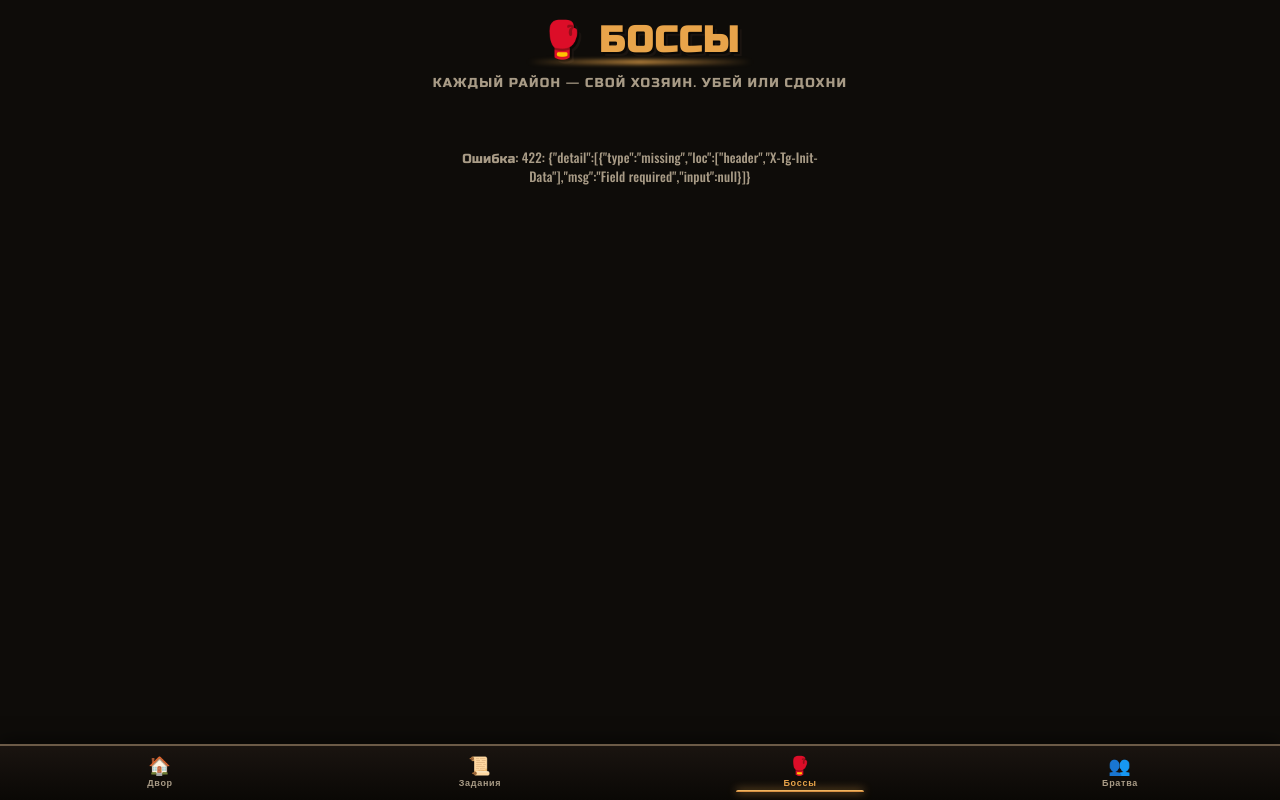
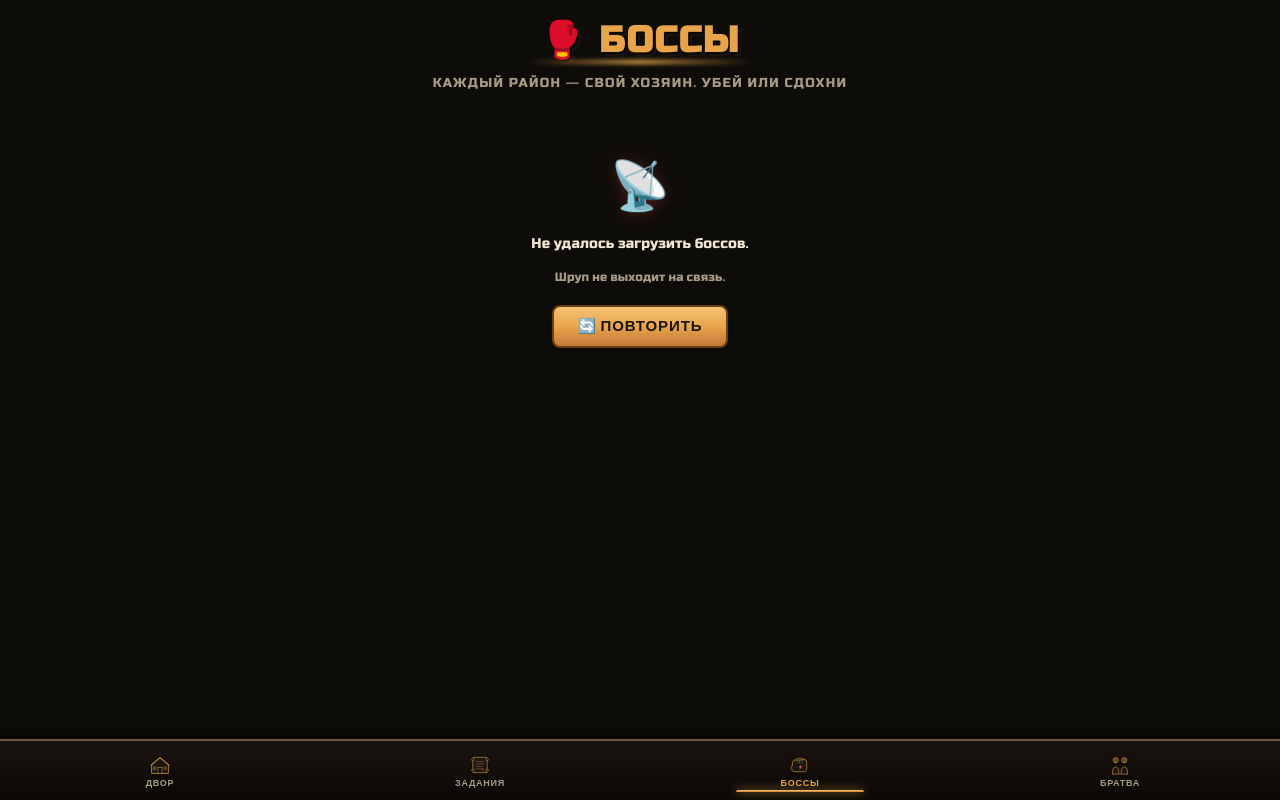
Before and after one commit to Byrja/gopnik, a FastAPI app: page /bosses in a window 1280 px wide. Run offline with FastAPI, Linux system fonts and the light colour scheme; parts of the project's set-up code (start-up, migrations or seed data) failed here and were passed over; some libraries are stand-ins or nearby versions.

Commit message:
polish(webapp): error/empty/skeleton states + SVG icons + resource bar accents
- Added money.svg, star.svg, energy.svg replacing emoji (iOS/Android consistency)
- Added nav-dvor/quests/bosses/clan.svg replacing 🏠📜🥊👥 in bottom-nav
- Reworked training.svg: кулак → гантель (semantic clarity)
- Bottom-nav lifted out of .dvor-app (clean structure, fixed positioning)
- .coin cards: color-coded top accent (green/gold/light-gold)
- .action-tile-cost: colored stat rewards (orange 💪, blue 🗣, light-gold ⚡)
- XP-bar: 6px→10px + glow + inset shadow
- WЫНОСЛ.→ВЫНОСЛ (drop dot)
- ECON strip: defaults to 0₽ instead of '—', null-safe in JS
- Чайная: '750₽ → +30⚡' (visible amount)
- New utilities: showErrorState/showEmptyState/showSkeleton + .retry-btn
- Applied to 8 loaders: rating, profile, districts, quests (×3), clan, achievements, battle, bosses, boss modal
- Humorous error messages in game tone ('Шруп не дозвонился до пацанов')
- CSS animations: error-bob, skeleton-shimmer+pulse

```diff
--- a/webapp/static/app.js
+++ b/webapp/static/app.js
@@ -234,11 +234,13 @@ function renderMe(p) {
 // ---------------------------------------------------------------------------
 async function loadRating() {
     const list = document.getElementById('rating-list');
+    if (!list) return;
+    showSkeleton(list, 5);
     try {
         const data = await api('/api/rating?limit=50');
         const entries = data.entries || [];
         if (entries.length === 0) {
-            list.innerHTML = '<div class="empty">Тут пока никого. Будь первым — загляни в ⚡ Дела.</div>';
+            showEmptyState(list, 'Тут пока никого.', 'Будь первым — загляни в ⚡ Дела.', '🥇');
             return;
         }
         list.innerHTML = entries.map((e, i) => {
@@ -260,7 +262,7 @@ async function loadRating() {
             `;
         }).join('');
     } catch (e) {
-        list.innerHTML = '<div class="empty">Не удалось загрузить рейтинг. Открой из Telegram.</div>';
+        showErrorState(list, 'Не удалось загрузить рейтинг.', 'Шрупу не удаётся дозвониться до братвы.', loadRating, '📡');
         console.error('loadRating:', e);
     }
 }
@@ -273,13 +275,14 @@ let myProfile = null;
 async function loadProfile() {
     const root = document.getElementById('profile');
     if (!root) return;
+    showSkeleton(root, 3);
     try {
         const p = await api('/api/me');
         myProfile = p;
         renderProfile(p);
         loadDistricts();
     } catch (e) {
-        root.innerHTML = '<div class="empty">Не удалось загрузить профиль. Открой из Telegram.</div>';
+        showErrorState(root, 'Не удалось загрузить профиль.', 'Проверь интернет или зайди через Telegram.', loadProfile, '👤');
         console.error('loadProfile:', e);
     }
 }
@@ -287,9 +290,14 @@ async function loadProfile() {
 async function loadDistricts() {
     const root = document.getElementById('district-list');
     if (!root) return;
+    showSkeleton(root, 4);
     try {
         const data = await api('/api/districts');
         const list = data.districts || [];
+        if (list.length === 0) {
+            showEmptyState(root, 'Районов пока нет.', 'Скоро добавятся.', '🗺');
+            return;
+        }
         const current = myProfile ? myProfile.district_code : '';
         const money = myProfile ? myProfile.money : 0;
         root.innerHTML = list.map(d => {
@@ -325,7 +333,7 @@ async function loadDistricts() {
             });
         });
     } catch (e) {
-        root.innerHTML = '<div class="empty">Не удалось загрузить районы.</div>';
+        showErrorState(root, 'Не удалось загрузить районы.', 'Попробуй ещё раз.', loadDistricts, '🗺');
         console.error('loadDistricts:', e);
     }
 }
@@ -338,13 +346,13 @@ function updateDvorHeader(p) {
     const status = document.getElementById('me-status');
     if (status) status.textContent = (p.status_name || 'УЛИЧНЫЙ АВТОРИТЕТ').toUpperCase();
     const money = document.getElementById('me-money');
-    if (money) money.textContent = formatNum(p.money);
+    if (money) money.textContent = formatNum(p.money || 0);
     const rating = document.getElementById('me-rating');
-    if (rating) rating.textContent = p.rating;
+    if (rating) rating.textContent = p.rating || 0;
     const energy = document.getElementById('me-energy');
-    if (energy) energy.textContent = `${p.energy}/${p.energy_max}`;
+    if (energy) energy.textContent = `${p.energy || 0}/${p.energy_max || 100}`;
     const lvl = document.getElementById('me-level');
-    if (lvl) lvl.textContent = Math.max(1, 1 + Math.floor(p.rating / 100));
+    if (lvl) lvl.textContent = Math.max(1, 1 + Math.floor((p.rating || 0) / 100));
     // Статы
     const set = (id, val) => { const el = document.getElementById(id); if (el) el.textContent = val; };
     set('stat-strength', p.strength);
@@ -353,11 +361,11 @@ function updateDvorHeader(p) {
     set('stat-bazar', p.bazar);
     // Эконом
     const bal = document.getElementById('econ-balance');
-    if (bal) bal.textContent = formatNum(p.money) + '₽';
+    if (bal) bal.textContent = formatNum(p.money || 0) + '₽';
     const inc = document.getElementById('econ-income');
-    if (inc) inc.textContent = formatNum(p.rating * 12) + '₽';
+    if (inc) inc.textContent = formatNum((p.rating || 0) * 12) + '₽/ч';
     // XP прогресс
-    const curXp = p.rating % 100;
+    const curXp = (p.rating || 0) % 100;
     const xpFill = document.getElementById('me-xp-fill');
     if (xpFill) xpFill.style.width = curXp + '%';
     const xpText = document.getElementById('me-xp-text');
@@ -372,7 +380,7 @@ function updateDvorHeader(p) {
     // Движение — отключаем если мало энергии
     const dv = document.getElementById('btn-dvizhenie');
     if (dv) {
-        if (p.energy < 15) {
+        if ((p.energy || 0) < 15) {
             dv.style.opacity = '0.5';
             dv.disabled = true;
         } else {
@@ -387,6 +395,75 @@ function formatNum(n) {
     if (n >= 1000000) return (n / 1000000).toFixed(1) + 'M';
     if (n >= 10000) return (n / 1000).toFixed(1) + 'K';
     return n.toString();
+}
+
+// ---------------------------------------------------------------------------
+// Error / Empty / Skeleton — единый API для всех страниц
+// ---------------------------------------------------------------------------
+
+/**
+ * Показать error-state с кнопкой «Повторить».
+ * @param {HTMLElement|string} container — DOM-элемент или его id
+ * @param {string} message — основное сообщение
+ * @param {string} sub — пояснение (опц.)
+ * @param {function} onRetry — колбэк при клике на «Повторить»
+ * @param {string} ico — эмодзи (опц., дефолт 🚧)
+ */
+function showErrorState(container, message, sub = '', onRetry = null, ico = '🚧') {
+    const el = typeof container === 'string' ? document.getElementById(container) : container;
+    if (!el) return;
+    el.innerHTML = `
+        <div class="error-state">
+            <span class="error-state-ico">${escapeHtml(ico)}</span>
+            <div class="error-state-msg">${escapeHtml(message)}</div>
+            ${sub ? `<div class="error-state-sub">${escapeHtml(sub)}</div>` : ''}
+            ${onRetry ? `<button class="retry-btn" data-retry>Повторить</button>` : ''}
+        </div>
+    `;
+    if (onRetry) {
+        el.querySelector('[data-retry]')?.addEventListener('click', () => {
+            haptic('light');
+            onRetry();
+        });
+    }
+}
+
+/**
+ * Показать empty-state (когда данных просто нет, не ошибка).
+ */
+function showEmptyState(container, message, sub = '', ico = '📭') {
+    const el = typeof container === 'string' ? document.getElementById(container) : container;
+    if (!el) return;
+    el.innerHTML = `
+        <div class="empty-state">
+            <span class="empty-state-ico">${escapeHtml(ico)}</span>
+            <div class="empty-state-msg">${escapeHtml(message)}</div>
+            ${sub ? `<div class="empty-state-sub">${escapeHtml(sub)}</div>` : ''}
+        </div>
+    `;
+}
+
+/**
+ * Показать skeleton-плейсхолдер (карточка-силуэт).
+ * @param {HTMLElement|string} container
+ * @param {number} count — сколько карточек показать
+ */
+function showSkeleton(container, count = 3) {
+    const el = typeof container === 'string' ? document.getElementById(container) : container;
+    if (!el) return;
+    let html = '';
+    for (let i = 0; i < count; i++) {
+        html += `
+            <div class="skeleton-card">
+                <div class="skeleton skeleton-avatar"></div>
+                <div style="flex:1">
+                    <div class="skeleton skeleton-line medium"></div>
+                    <div class="skeleton skeleton-line short"></div>
+                </div>
+            </div>
+        `;
+    }
+    el.innerHTML = html;
 }
 
 // Главный экран — Двор
@@ -656,30 +733,32 @@ async function loadQuests() {
     const completedList = document.getElementById('completed-list');
     if (!activeList) return;
 
+    showSkeleton(activeList, 2);
     try {
         const data = await api('/api/quest/active');
         const quests = data.quests || [];
         if (quests.length === 0) {
-            activeList.innerHTML = '<div class="empty">Нет активных заданий. Иди в ⚡ Дела.</div>';
+            showEmptyState(activeList, 'Нет активных заданий.', 'Иди в ⚡ Дела — накопи опыт и бабки, потом вернёшься за наградой.', '📋');
         } else {
             activeList.innerHTML = quests.map(renderQuestCard).join('');
             bindQuestClaim();
         }
     } catch (e) {
-        activeList.innerHTML = '<div class="empty">Не удалось загрузить задания.</div>';
+        showErrorState(activeList, 'Не удалось загрузить задания.', 'Шруп не нашёл никого с работёнкой.', () => loadQuests(true), '📡');
         console.error('loadQuests active:', e);
     }
 
+    showSkeleton(completedList, 1);
     try {
         const data = await api('/api/quest/completed');
         const quests = data.quests || [];
         if (quests.length === 0) {
-            completedList.innerHTML = '<div class="empty">Пока ничего не сделал.</div>';
+            showEmptyState(completedList, 'Пока ничего не сделал.', 'Выполняй задания — здесь будет история твоих побед.', '🏆');
         } else {
             completedList.innerHTML = quests.map(r => renderQuestCard({...r, progress_pct: 100, current: r.target || 1, target: r.target || 1, completed: true, claimed: true})).join('');
         }
     } catch (e) {
-        completedList.innerHTML = '<div class="empty">Не удалось загрузить историю.</div>';
+        showErrorState(completedList, 'Не удалось загрузить историю.', 'Попробуй позже.', () => loadQuests(true), '📡');
         console.error('loadQuests completed:', e);
     }
 }
@@ -755,10 +834,11 @@ function bindQuestTabs() {
 function loadLockedQuests() {
     const lockedList = document.getElementById('locked-list');
     if (!lockedList) return;
+    showSkeleton(lockedList, 1);
     api('/api/quest/locked').then(data => {
         const quests = data.quests || [];
         if (quests.length === 0) {
-            lockedList.innerHTML = '<div class="empty">Скоро появятся новые задания.</div>';
+            showEmptyState(lockedList, 'Скоро появятся новые задания.', 'Качай левел и открывай новые.', '🔒');
             return;
         }
         const lockedIcons = { 'Свои люди': '👥', 'Чёрная машина': '🚗', 'Турникмен': '💪', 'Базарный': '🗣', 'Крыша района': '🏠', 'Дело века': '💰' };
@@ -789,7 +869,7 @@ function loadLockedQuests() {
             `;
         }).join('');
     }).catch(e => {
-        lockedList.innerHTML = '<div class="empty">Не удалось загрузить.</div>';
+        showErrorState(lockedList, 'Не удалось загрузить.', 'Попробуй позже.', loadLockedQuests, '📡');
         console.error('loadLockedQuests:', e);
     });
 }
@@ -801,13 +881,13 @@ function loadLockedQuests() {
 async function loadClan() {
     const root = document.getElementById('clan-root');
     if (!root) return;
-    root.innerHTML = '<div class="loader">Тащим братву...</div>';
+    showSkeleton(root, 3);
     try {
         const myData = await api('/api/clan/my');
         const lbData = await api('/api/clan/leaderboard?limit=10');
         renderClan(myData.clan, lbData.clans || []);
     } catch (e) {
-        root.innerHTML = '<div class="empty">Не удалось загрузить братву. Открой из Telegram.</div>';
+        showErrorState(root, 'Не удалось загрузить братву.', 'Шруп не дозвонился до пацанов.', loadClan, '📡');
         console.error('loadClan:', e);
     }
 }
@@ -911,12 +991,12 @@ function roleLabel(role) {
 async function loadAchievements() {
     const root = document.getElementById('achievements-list');
     if (!root) return;
-    root.innerHTML = '<div class="loader">Тащим ачивки...</div>';
+    showSkeleton(root, 4);
     try {
         const data = await api('/api/achievements');
         const items = data.items || [];
         if (items.length === 0) {
-            root.innerHTML = '<div class="empty">Ачивок пока нет.</div>';
+            showEmptyState(root, 'Ачивок пока нет.', 'Скоро появятся первые достижения.', '🏆');
             return;
         }
         const unlocked = items.filter(a => a.unlocked);
@@ -929,7 +1009,7 @@ async function loadAchievements() {
             ${locked.map(renderAchievement).join('')}
         `;
     } catch (e) {
-        root.innerHTML = '<div class="empty">Не удалось загрузить ачивки. Открой из Telegram.</div>';
+        showErrorState(root, 'Не удалось загрузить ачивки.', 'Попробуй позже.', loadAchievements, '🏆');
         console.error('loadAchievements:', e);
     }
 }
@@ -968,12 +1048,12 @@ async function loadBattle() {
             battle = await api('/api/battle/last');
         }
     } catch (e) {
-        versions.innerHTML = '<div class="empty">Не удалось загрузить бой. <a href="/profile">В профиль</a></div>';
+        showErrorState(versions, 'Не удалось загрузить бой.', 'Попробуй ещё раз.', () => loadBattle(), '🥊');
         return;
     }
 
     if (!battle) {
-        versions.innerHTML = '<div class="empty">Нет боёв. Гопни кого-нибудь!</div>';
+        showEmptyState(versions, 'Нет боёв.', 'Гопни кого-нибудь из Двора → ⚔ ДВИЖЕНИЕ.', '🥊');
         return;
     }
 
--- a/webapp/static/style.css
+++ b/webapp/static/style.css
@@ -504,8 +528,20 @@ a { color: inherit; text-decoration: none; }
     font-weight: 900;
     line-height: 1.05;
     letter-spacing: 0.06em;
-    transition: color 0.15s;
+    transition: color 0.15s, transform 0.1s, opacity 0.15s;
     position: relative;
+    -webkit-tap-highlight-color: transparent;
+}
+.nav-item:active {
+    transform: scale(0.92);
+    opacity: 0.6;
+}
+.nav-item .nav-ico {
+    display: block;
+    margin: 0 auto 2px;
+    width: 24px;
+    height: 24px;
+    filter: drop-shadow(0 1px 2px rgba(0,0,0,0.5));
 }
 .nav-item span {
     display: block;
@@ -1262,3 +1298,114 @@ a { color: inherit; text-decoration: none; }
     text-decoration: none;
     font-weight: 900;
 }
+
+/* === ERROR STATE === */
+.error-state {
+    text-align: center;
+    padding: 40px 20px;
+    color: var(--fg-mute);
+}
+.error-state-ico {
+    font-size: 48px;
+    margin-bottom: 12px;
+    display: block;
+    filter: drop-shadow(0 2px 8px rgba(208,69,69,0.3));
+    animation: error-bob 2s ease-in-out infinite;
+}
+@keyframes error-bob {
+    0%, 100% { transform: translateY(0); }
+    50% { transform: translateY(-4px); }
+}
+.error-state-msg {
+    font-size: 14px;
+    line-height: 1.4;
+    margin-bottom: 16px;
+    color: var(--fg);
+}
+.error-state-sub {
+    font-size: 12px;
+    color: var(--fg-mute);
+    margin-bottom: 20px;
+}
+.retry-btn {
+    background: var(--gold);
+    border: 2px solid #6a4010;
+    border-radius: var(--radius-sm);
+    padding: 10px 24px;
+    color: #1a1410;
+    font-family: "Bebas Neue", sans-serif;
+    font-size: 15px;
+    font-weight: 900;
+    letter-spacing: 0.06em;
+    cursor: pointer;
+    text-transform: uppercase;
+    box-shadow: 0 3px 0 #0a0805;
+    transition: transform 0.1s, box-shadow 0.1s;
+}
+.retry-btn:active {
+    transform: translateY(2px);
+    box-shadow: 0 1px 0 #0a0805;
+}
+.retry-btn::before { content: '🔄 '; }
+
+/* === EMPTY STATE === */
+.empty-state {
+    text-align: center;
+    padding: 40px 20px;
+    color: var(--fg-mute);
+}
+.empty-state-ico {
+    font-size: 48px;
+    margin-bottom: 12px;
+    display: block;
+    opacity: 0.6;
+}
+.empty-state-msg {
+    font-size: 14px;
+    line-height: 1.4;
+    margin-bottom: 8px;
+    color: var(--fg);
+}
+.empty-state-sub {
+    font-size: 12px;
+    color: var(--fg-mute);
+}
+
+/* === SKELETON === */
+@keyframes skeleton-pulse {
+    0%, 100% { opacity: 0.6; }
+    50% { opacity: 1. }
+}
+.skeleton {
+    background: linear-gradient(90deg, var(--bg-card) 0%, var(--bg-card-2) 50%, var(--bg-card) 100%);
+    background-size: 200% 100%;
+    animation: skeleton-shimmer 1.5s ease-in-out infinite, skeleton-pulse 1.5s ease-in-out infinite;
+    border-radius: var(--radius-sm);
+    border: 1px solid var(--border);
+}
+@keyframes skeleton-shimmer {
+    0% { background-position: 200% 0; }
+    100% { background-position: -200% 0; }
+}
+.skeleton-card {
+    background: var(--metal);
+    border: 1.5px solid var(--border);
+    border-radius: var(--radius);
+    padding: 14px;
+    margin-bottom: 10px;
+    display: flex;
+    gap: 12px;
+    align-items: center;
+}
+.skeleton-avatar {
+    width: 56px;
+    height: 56px;
+    border-radius: 50%;
+}
+.skeleton-line {
+    height: 12px;
+    margin-bottom: 6px;
+}
+.skeleton-line.short { width: 40%; }
+.skeleton-line.medium { width: 70%; }
+.skeleton-line.long { width: 90%; }
--- a/webapp/templates/bosses.html
+++ b/webapp/templates/bosses.html
@@ -22,10 +22,22 @@
     <div id="toast" class="toast hidden"></div>
 
     <nav class="bottom-nav">
-        <a href="/" class="nav-item">🏠<br><span>Двор</span></a>
-        <a href="/quests" class="nav-item">📜<br><span>Задания</span></a>
-        <a href="/bosses" class="nav-item active">🥊<br><span>Боссы</span></a>
-        <a href="/clan" class="nav-item">👥<br><span>Братва</span></a>
+        <a href="/" class="nav-item">
+            <img class="nav-ico" src="/static/icons/nav-dvor.svg" alt="">
+            <span>ДВОР</span>
+        </a>
+        <a href="/quests" class="nav-item">
+            <img class="nav-ico" src="/static/icons/nav-quests.svg" alt="">
+            <span>ЗАДАНИЯ</span>
+        </a>
+        <a href="/bosses" class="nav-item active">
+            <img class="nav-ico" src="/static/icons/nav-bosses.svg" alt="">
+            <span>БОССЫ</span>
+        </a>
+        <a href="/clan" class="nav-item">
+            <img class="nav-ico" src="/static/icons/nav-clan.svg" alt="">
+            <span>БРАТВА</span>
+        </a>
     </nav>
 </div>
 {% endblock %}
@@ -35,15 +47,17 @@ loadBosses();
 
 async function loadBosses() {
     const list = document.getElementById('boss-list');
+    if (!list) return;
+    showSkeleton(list, 4);
     try {
         const data = await api('/api/bosses');
         if (!data.bosses || !data.bosses.length) {
-            list.innerHTML = '<div class="empty">Пока никого нет.</div>';
+            showEmptyState(list, 'Боссов пока нет.', 'Шруп ищет подходящих кандидатов.', '🥊');
             return;
         }
         list.innerHTML = data.bosses.map(b => bossCard(b)).join('');
     } catch (e) {
-        list.innerHTML = `<div class="empty">Ошибка: ${escapeHtml(e.message)}</div>`;
+        showErrorState(list, 'Не удалось загрузить боссов.', 'Шруп не выходит на связь.', loadBosses, '📡');
     }
 }
 
@@ -81,12 +95,12 @@ async function openBossModal(bossCode) {
     const modal = document.getElementById('boss-modal');
     const body = document.getElementById('boss-modal-body');
     modal.classList.remove('hidden');
-    body.innerHTML = '<div class="loader">Грузим босса...</div>';
+    showSkeleton(body, 1);
     try {
         const b = await api(`/api/bosses/${bossCode}`);
         body.innerHTML = renderBossModal(b);
     } catch (e) {
-        body.innerHTML = `<div class="empty">Ошибка: ${escapeHtml(e.message)}</div>`;
+        showErrorState(body, 'Не удалось открыть босса.', 'Попробуй ещё раз.', () => openBossModal(bossCode), '📡');
     }
 }
 
```
Also changed, not shown: other parts of webapp/static/style.css (+32 -8 lines), webapp/templates/actions.html (+16 -4 lines), webapp/templates/index.html (+37 -16 lines), webapp/templates/partials/nav.html (+16 -4 lines), webapp/static/icons/energy.svg (added), webapp/static/icons/money.svg (added), webapp/static/icons/nav-bosses.svg (added), webapp/static/icons/nav-clan.svg (added), webapp/static/icons/nav-dvor.svg (added), webapp/static/icons/nav-quests.svg (added), webapp/static/icons/star.svg (added), webapp/static/icons/training.svg.
